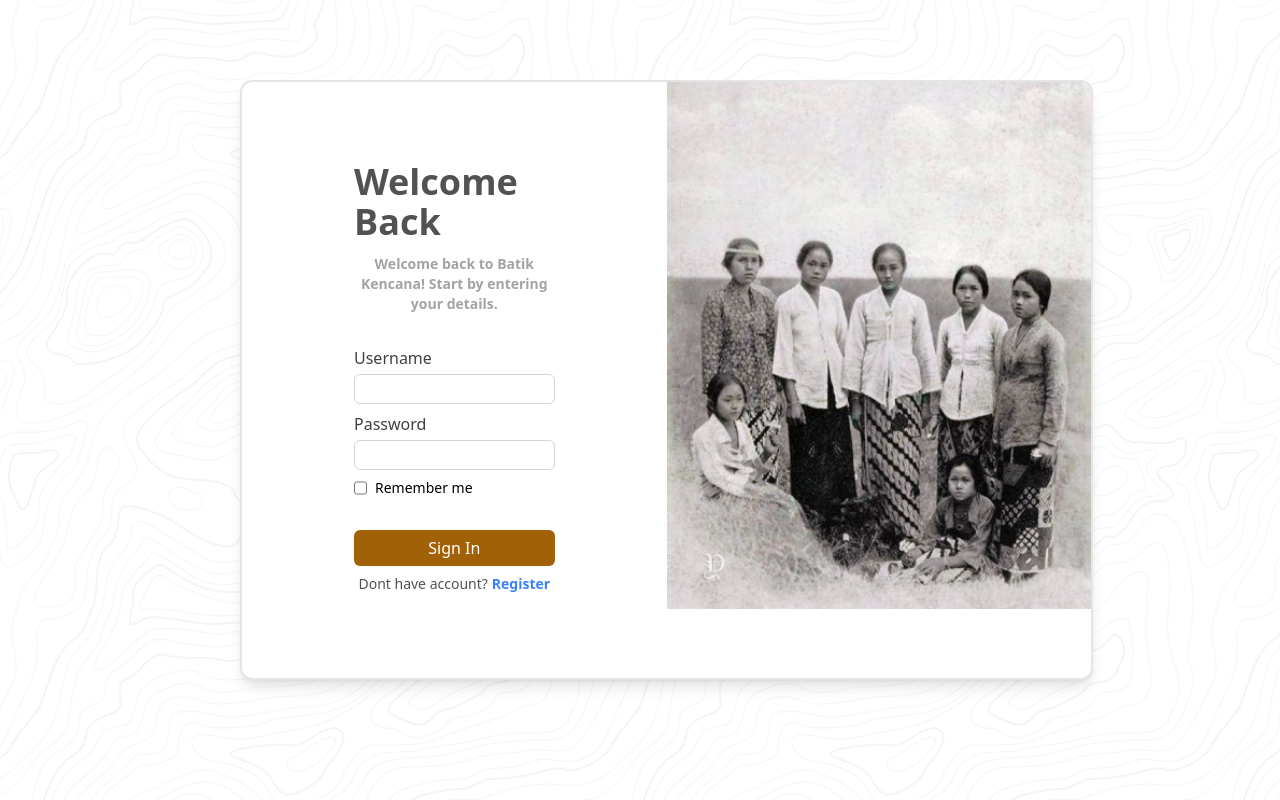
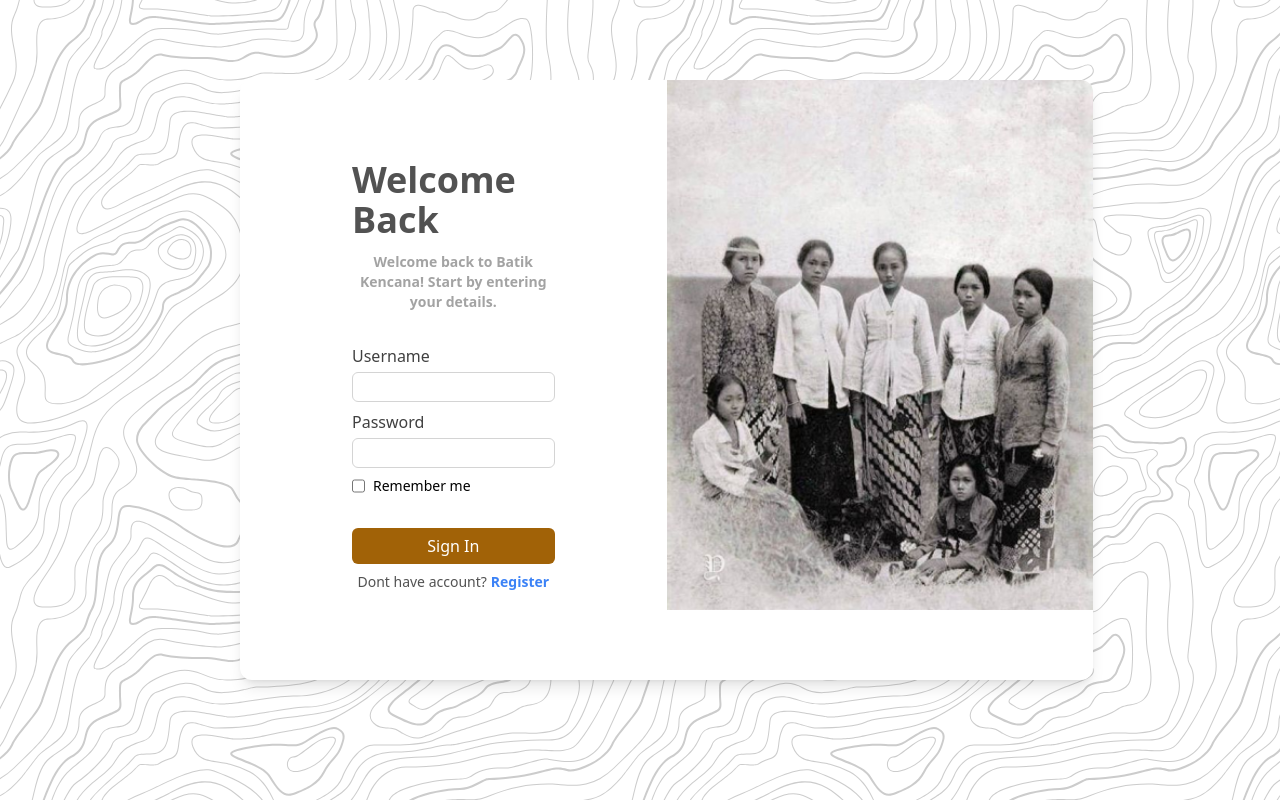
Before and after one commit to dityaww/ppl, a React (Vite) app in the folder views/: page /login in a window 1280 px wide. Built offline with nearby package versions, Linux system fonts and the light colour scheme.

Commit message:
update login

```diff
--- a/views/src/pages/Login.jsx
+++ b/views/src/pages/Login.jsx
@@ -1,4 +1,3 @@
-import Typography from '../assets/topography.svg'
 import LoginImg from '../assets/about-batik.png'
 import { useState } from 'react'
 import { Link } from 'react-router-dom'
@@ -27,7 +26,7 @@ const Login = () => {
     return(
         <>
             <section className='h-[100vh]'>
-                <div className='absolute left-60 top-20 z-50 bg-white border-neutral-200 w-2/3 h-[75%] border-2 shadow-lg rounded-xl overflow-hidden'>
+                <div className='absolute left-60 top-20 z-50 bg-white w-2/3 h-[75%] shadow-lg rounded-xl overflow-hidden'>
                     <div className='grid grid-cols-2 h-full'>
                         <div className='mx-28 my-20'>
                             <div className="top-content flex flex-col justify-center items-center gap-3 mb-8">
@@ -80,7 +79,7 @@ const Login = () => {
                     </div>
                 </div>
 
-                <div className="bg-repeat h-[100vh] opacity-20" style={{backgroundImage: `url(${Typography})`}}></div>
+                <div className="bg-pattern bg-repeat h-[100vh]"></div>
             </section>
 
             {/* <section className="h-[100vh] grid grid-cols-2">
```
